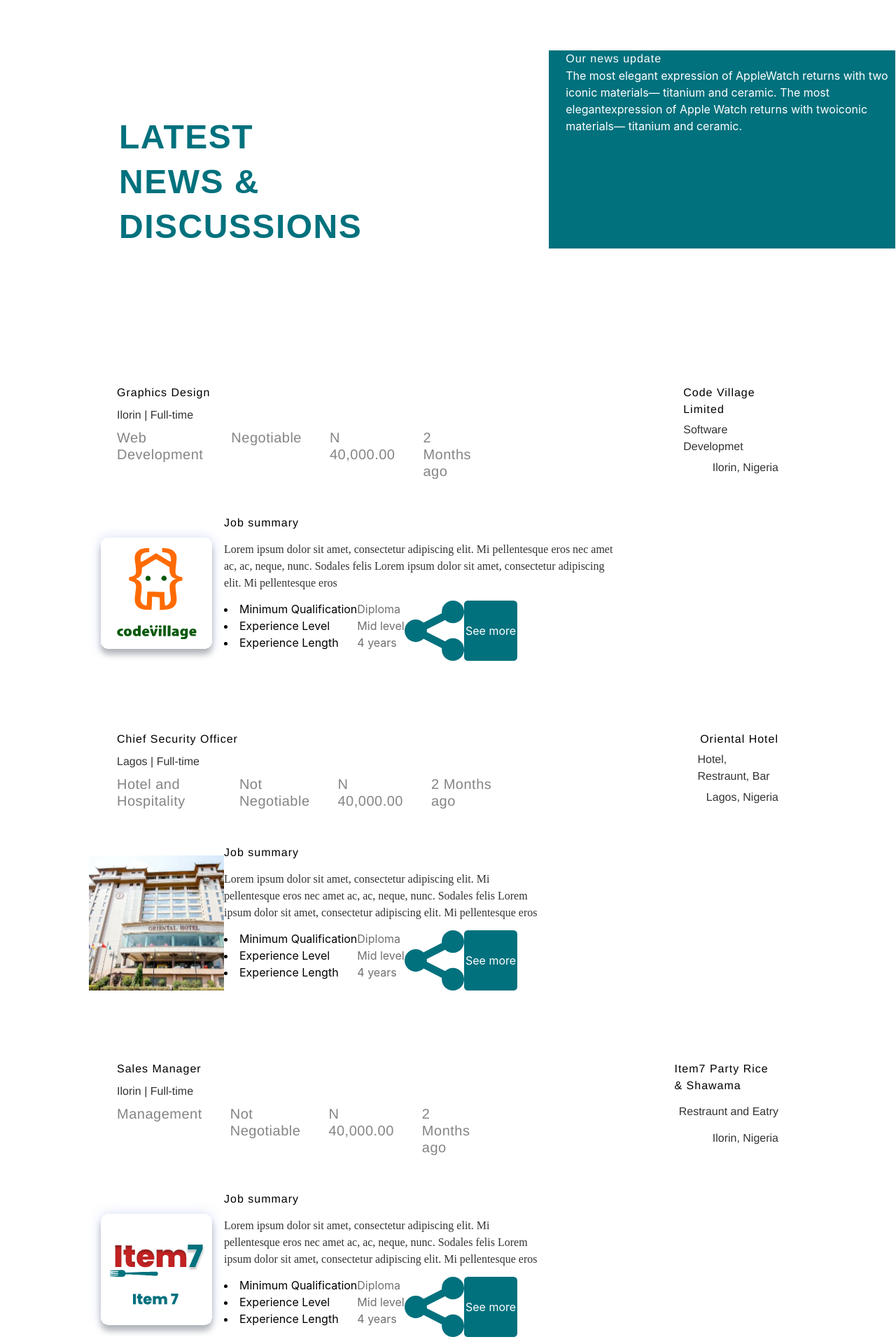
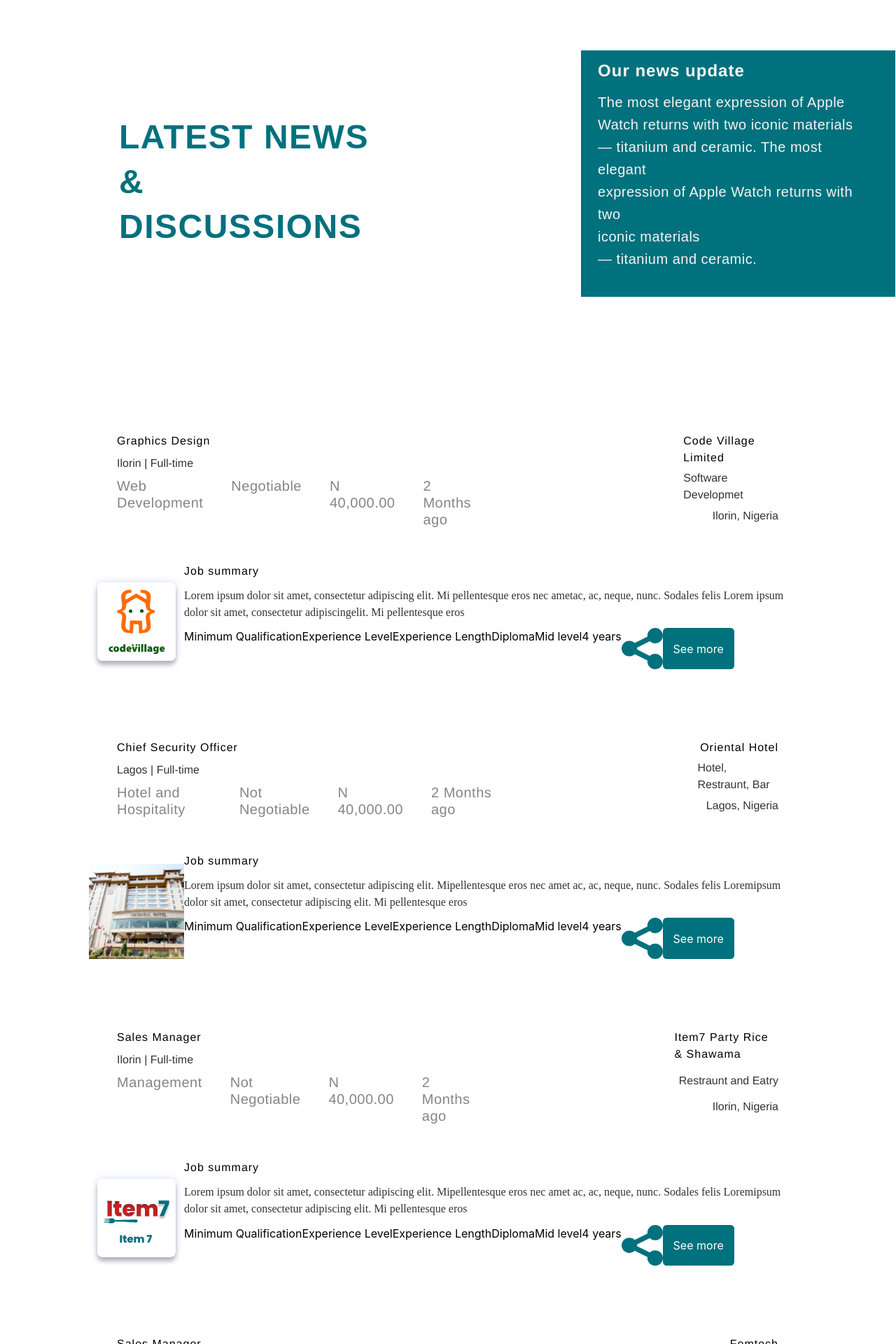
Before and after one commit to RashidiLawal/jobsearch_APP, a React (Vite) app: page /news in a window 1280 px wide. Shown: the part 240-2160 px from the top of the page at 70% size. Built offline with nearby package versions, Linux system fonts and the light colour scheme; the HTML template or start-up script is replaced by a standard one.

Commit message:
new commit

```diff
--- a/src/Data/objectData.jsx
+++ b/src/Data/objectData.jsx
@@ -52,6 +52,20 @@
   },
 ];
 
+export const elegants = [
+  {
+    update: "Our news update",
+    elegant: [
+      "The most elegant expression of Apple",
+      "Watch returns with two iconic materials",
+      "— titanium and ceramic. The most elegant",
+      "expression of Apple Watch returns with two",
+      "iconic materials",
+      "— titanium and ceramic.",
+    ],
+  },
+];
+
 export const newCards = [
   {
     cardTitle: "Graphics Design",
@@ -65,41 +79,16 @@
     loation: "Ilorin, Nigeria",
     logo: "./Frame 6446 (copy).svg",
     summary: "Job summary",
-    sumDes: (
-      <ul>
-        <li>
-          Lorem ipsum dolor sit amet, consectetur adipiscing elit. Mi
-          pellentesque eros nec amet
-        </li>
-        <li>
-          ac, ac, neque, nunc. Sodales felis Lorem ipsum dolor sit amet,
-          consectetur adipiscing
-        </li>
-        <li>elit. Mi pellentesque eros</li>
-      </ul>
-    ),
-    list: (
-      <div>
-        <li>Minimum Qualification</li>
-        <li>Experience Level</li>
-        <li>Experience Length</li>
-      </div>
-    ),
-    qualificationDesc: (
-      <ul>
-        <li>
-          <span style={{ color: "#707070" }}>Diploma</span>
-        </li>
-        <li>
-          <span style={{ color: "#707070" }}>Mid level</span>
-        </li>
-        <li>
-          <span style={{ color: "#707070" }}>4 years</span>
-        </li>
-      </ul>
-    ),
+    sumDes: [
+      "Lorem ipsum dolor sit amet, consectetur adipiscing elit. Mi pellentesque eros nec amet",
+      "ac, ac, neque, nunc. Sodales felis Lorem ipsum dolor sit amet, consectetur adipiscing",
+      "elit. Mi pellentesque eros",
+    ],
+    list: ["Minimum Qualification", "Experience Level", "Experience Length"],
+    qualificationDesc: ["Diploma", "Mid level", "4 years"],
     icon: "./Icon.svg",
   },
+
   {
     cardTitle: "Chief Security Officer",
     locatype: "Lagos   |    Full-time",
@@ -112,40 +101,16 @@
     loation: "Lagos, Nigeria",
     logo: "./image 61.svg",
     summary: "Job summary",
-    sumDes: (
-      <ul>
-        <li>Lorem ipsum dolor sit amet, consectetur adipiscing elit. Mi</li>
-        <li>
-          pellentesque eros nec amet ac, ac, neque, nunc. Sodales felis Lorem
-        </li>
-        <li>
-          ipsum dolor sit amet, consectetur adipiscing elit. Mi pellentesque
-          eros
-        </li>
-      </ul>
-    ),
-    list: (
-      <div>
-        <li>Minimum Qualification</li>
-        <li>Experience Level</li>
-        <li>Experience Length</li>
-      </div>
-    ),
-    qualificationDesc: (
-      <ul>
-        <li>
-          <span style={{ color: "#707070" }}>Diploma</span>
-        </li>
-        <li>
-          <span style={{ color: "#707070" }}>Mid level</span>
-        </li>
-        <li>
-          <span style={{ color: "#707070" }}>4 years</span>
-        </li>
-      </ul>
-    ),
+    sumDes: [
+      "Lorem ipsum dolor sit amet, consectetur adipiscing elit. Mi",
+      "pellentesque eros nec amet ac, ac, neque, nunc. Sodales felis Lorem",
+      "ipsum dolor sit amet, consectetur adipiscing elit. Mi pellentesque eros",
+    ],
+    list: ["Minimum Qualification", "Experience Level", "Experience Length"],
+    qualificationDesc: ["Diploma", "Mid level", "4 years"],
     icon: "./Icon.svg",
   },
+
   {
     cardTitle: "Sales Manager",
     locatype: "Ilorin   |    Full-time",
@@ -158,40 +123,16 @@
     loation: "Ilorin, Nigeria",
     logo: "./Frame 6446 (1).svg",
     summary: "Job summary",
-    sumDes: (
-      <ul>
-        <li>Lorem ipsum dolor sit amet, consectetur adipiscing elit. Mi</li>
-        <li>
-          pellentesque eros nec amet ac, ac, neque, nunc. Sodales felis Lorem
-        </li>
-        <li>
-          ipsum dolor sit amet, consectetur adipiscing elit. Mi pellentesque
-          eros
-        </li>
-      </ul>
-    ),
-    list: (
-      <div>
-        <li>Minimum Qualification</li>
-        <li>Experience Level</li>
-        <li>Experience Length</li>
-      </div>
-    ),
-    qualificationDesc: (
-      <ul>
-        <li>
-          <span style={{ color: "#707070" }}>Diploma</span>
-        </li>
-        <li>
-          <span style={{ color: "#707070" }}>Mid level</span>
-        </li>
-        <li>
-          <span style={{ color: "#707070" }}>4 years</span>
-        </li>
-      </ul>
-    ),
+    sumDes: [
+      "Lorem ipsum dolor sit amet, consectetur adipiscing elit. Mi",
+      "pellentesque eros nec amet ac, ac, neque, nunc. Sodales felis Lorem",
+      "ipsum dolor sit amet, consectetur adipiscing elit. Mi pellentesque eros",
+    ],
+    list: ["Minimum Qualification", "Experience Level", "Experience Length"],
+    qualificationDesc: ["Diploma", "Mid level", "4 years"],
     icon: "./Icon.svg",
   },
+
   {
     cardTitle: "Sales Manager",
     locatype: "Ilorin   |    Full-time",
@@ -204,72 +145,34 @@
     loation: "Ilorin, Nigeria",
     logo: "./Frame 6446 (2).svg",
     summary: "Job summary",
-    sumDes: (
-      <ul>
-        <li>Lorem ipsum dolor sit amet, consectetur adipiscing elit. Mi</li>
-        <li>
-          pellentesque eros nec amet ac, ac, neque, nunc. Sodales felis Lorem
-        </li>
-        <li>
-          ipsum dolor sit amet, consectetur adipiscing elit. Mi pellentesque
-          eros
-        </li>
-      </ul>
-    ),
-    list: (
-      <div>
-        <li>Minimum Qualification</li>
-        <li>Experience Level</li>
-        <li>Experience Length</li>
-      </div>
-    ),
-    qualificationDesc: (
-      <ul>
-        <li>
-          <span style={{ color: "#707070" }}>Diploma</span>
-        </li>
-        <li>
-          <span style={{ color: "#707070" }}>Mid level</span>
-        </li>
-        <li>
-          <span style={{ color: "#707070" }}>4 years</span>
-        </li>
-      </ul>
-    ),
+    sumDes: [
+      "Lorem ipsum dolor sit amet, consectetur adipiscing elit. Mi",
+      "pellentesque eros nec amet ac, ac, neque, nunc. Sodales felis Lorem",
+      "ipsum dolor sit amet, consectetur adipiscing elit. Mi pellentesque eros",
+    ],
+    list: ["Minimum Qualification", "Experience Level", "Experience Length"],
+    qualificationDesc: ["Diploma", "Mid level", "4 years"],
     icon: "./Icon.svg",
+
+    // list: (
+    //   <div>
+    //     <li>Minimum Qualification</li>
+    //     <li>Experience Level</li>
+    //     <li>Experience Length</li>
+    //   </div>
+    // ),
+    // qualificationDesc: (
+    //   <ul>
+    //     <li>
+    //       <span style={{ color: "#707070" }}>Diploma</span>
+    //     </li>
+    //     <li>
+    //       <span style={{ color: "#707070" }}>Mid level</span>
+    //     </li>
+    //     <li>
+    //       <span style={{ color: "#707070" }}>4 years</span>
+    //     </li>
+    //   </ul>
+    // ),
   },
 ];
-
-const stylus = {
-  "text-align": "left",
-  width: "fit-content",
-  "font-family": "Poppins",
-  "font-style": "normal",
-  "font-weight": "400",
-  "font-size": "1.25rem",
-  "line-height": "2rem",
-  "letter-spacing": "0.025rem",
-};
-
-const updateStyles = {
-  "font-family": "Poppins",
-  "font-style": "normal",
-  "font-size": "1.5rem",
-  "line-height": "3.625rem",
-  "font-weight": "700",
-  "letter-spacing": "0.025rem",
-};
-
-export const elegants = [
-  {
-    update: "Our news update",
-    elegant: [
-      "The most elegant expression of Apple",
-      "Watch returns with two iconic materials",
-      "— titanium and ceramic. The most elegant",
-      "expression of Apple Watch returns with two",
-      "iconic materials",
-      "— titanium and ceramic.",
-    ],
-  },
-];
--- a/src/components/atoms/header/FirstHeader.jsx
+++ b/src/components/atoms/header/FirstHeader.jsx
@@ -1,6 +1,6 @@
 import React from "react";
 
-const FirstHeader = ({ words, ml, mt, wi, fw, fz, lh, tt, co, pt }) => {
+const FirstHeader = ({ words, ml, mt, wi, fw, fz, lh, tt, co, pt, pb }) => {
   const styler = {
     marginLeft: ml,
     marginTop: mt,
@@ -15,6 +15,7 @@
     color: co,
     "mix-blend-mode": "normal",
     paddingTop: pt,
+    paddingBottpm: pb,
   };
   return <h1 style={styler}>{words}</h1>;
 };
--- /dev/null
+++ b/src/components/molecules/aside/aside.scss
@@ -0,0 +1,8 @@
+.styler {
+  @apply bg-[#00717D] border border-solid border-white text-white1 pl-6
+  pb-[2.375rem] pr-[2.375rem] w-fit;
+
+  .stylus {
+    @apply w-fit font-poppins not-italic text-left font-normal text-[1.25rem] tracking-wide leading-8;
+  }
+}
--- a/src/components/molecules/aside/index.jsx
+++ b/src/components/molecules/aside/index.jsx
@@ -1,24 +1,23 @@
 import React from "react";
-import Parag from "../../atoms/paragraph/Parag";
 import FirstHeader from "../../atoms/header/FirstHeader";
-// import { elegants } from "../../../Data/objectData";
+import "./aside.scss";
 
-const Aside = ({ letters, update, elegant }) => {
-  const styler = {
-    background: "#00717D",
-    border: "1px solid #FFFFFF",
-    color: " #FFFFFF",
-    "mix-blend-mode": "normal",
-    "padding-left": "1.5rem",
-    "padding-bottom": "2.375rem",
-    width: "fit-content",
-  };
+const Aside = ({ update, elegant }) => {
   return (
-    <aside style={styler}>
-      <FirstHeader words={update} />
-      <ul>
-        <li>{elegant}</li>
-      </ul>
+    <aside className="styler">
+      <FirstHeader
+        words={update}
+        fw="700"
+        fz="1.5rem"
+        pb=".5rem"
+        lh="3.625rem"
+        wi="fit-content"
+      />
+      {elegant.map((item, idex) => (
+        <ul className="stylus">
+          <li key={idex}>{item}</li>
+        </ul>
+      ))}
     </aside>
   );
 };
--- a/src/pages/News/News.scss
+++ b/src/pages/News/News.scss
@@ -2,6 +2,11 @@
   @apply flex pt-[6.25rem] pl-[10.625rem] mb-[5.8125rem];
 
   .newside {
-    @apply mt-[5.8125rem] mr-[16.625rem] font-poppins not-italic font-bold text-5xl leading-[4rem] tracking-[0.09375rem] text-primary uppercase w-[35.5625rem];
+    @apply mt-[5.8125rem] mr-[16.625rem] font-poppins not-italic font-bold text-5xl leading-[4rem] tracking-[0.09375rem] text-primary uppercase
+    w-[25.5625rem];
+
+    .standalone {
+      @apply flex justify-between;
+    }
   }
 }
--- a/src/pages/News/index.jsx
+++ b/src/pages/News/index.jsx
@@ -9,7 +9,9 @@
   return (
     <Layout>
       <div className="NewsTop">
-        <aside className="newside">Latest news & discussions</aside>
+        <aside className="newside">
+          Latest news <span className="standalone">& discussions</span>{" "}
+        </aside>
 
         {elegants.map((elegant, index) => (
           <Aside key={index} {...elegant} />
```
